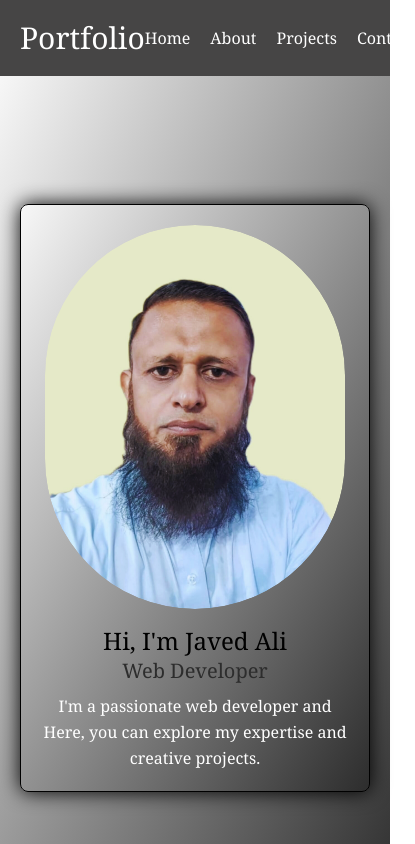
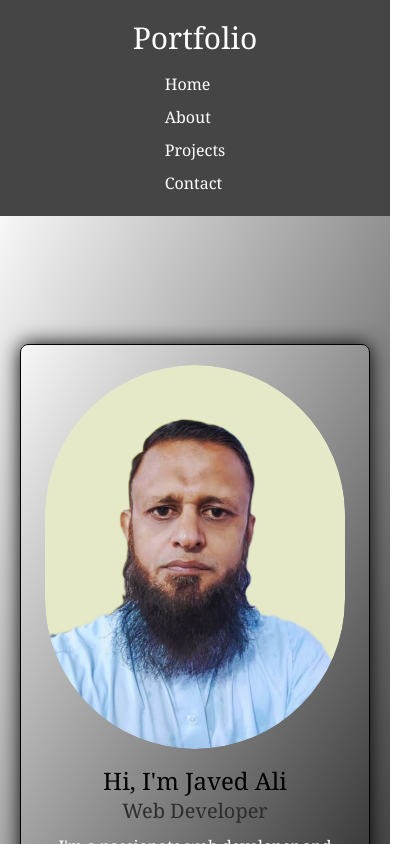
Before and after one commit to javed-ali92/02_Portfolio_with_TailwindCSS, a Next.js app: page / in a window 390 px wide. Shown: the top 844 px of the page, 415 px wide, since content can reach past the window. Built offline with nearby package versions, Linux system fonts and the light colour scheme.

Commit message:
Update Header.tsx

```diff
--- a/src/components/Header.tsx
+++ b/src/components/Header.tsx
@@ -2,9 +2,9 @@ import Link from 'next/link';
 
 export default function Header() {
   return (
-    <div className="flex justify-between items-center bg-[#464545] text-white p-5">
-      <div className="text-3xl font-serif">Portfolio</div>
-      <ul className="flex space-x-5">
+    <div className="flex flex-col sm:flex-row justify-between items-center bg-[#464545] text-white p-5">
+      <div className="text-3xl font-serif mb-4 sm:mb-0">Portfolio</div>
+      <ul className="flex flex-col sm:flex-row space-y-2 sm:space-y-0 sm:space-x-5">
         <li>
           <Link href="/" className="font-serif hover:text-[#292928] transition duration-300">
             Home
```
